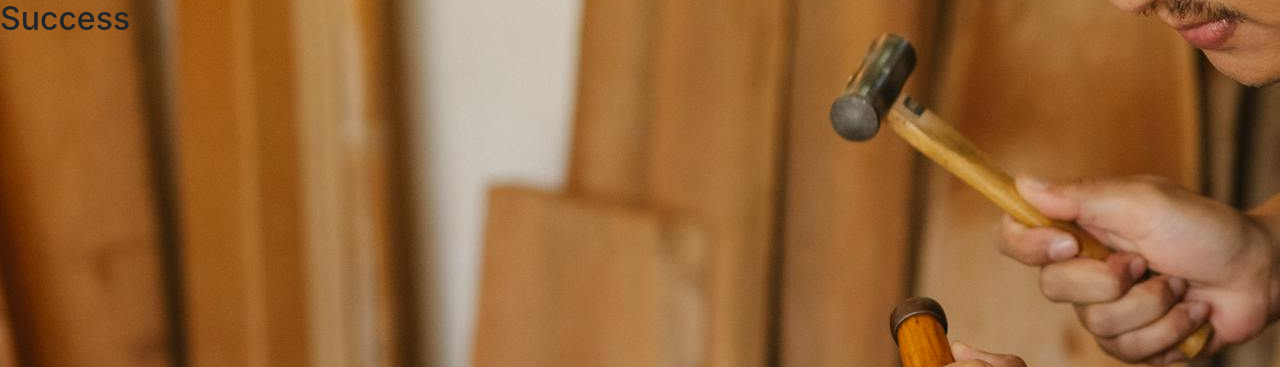
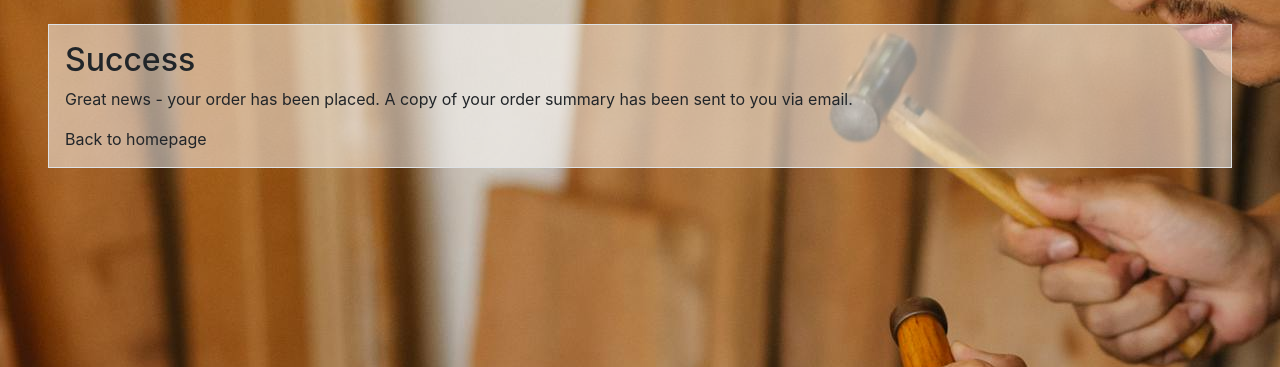
Before and after one commit to mikesealey/ci_pp4, a Django app: page /basket/success/ in a window 1280 px wide. Shown: the part 104-471 px from the top of the page. Run offline with Django 3.2, Linux system fonts and the light colour scheme; the visitor is signed in with stand-in values (Sample User, id 1); data that the repository does not hold is empty; some libraries are stand-ins or nearby versions.

Commit message:
builds a page to catch successful orders

```diff
--- a/templates/basket/success.html
+++ b/templates/basket/success.html
@@ -1,4 +1,8 @@
 {% extends "base.html" %}
 {% block content %}
-<h2>Success</h2>
+    <div id="" class="border mx-5 translucent-bg mt-4 p-3">
+        <h2>Success</h2>
+        <p>Great news - your order has been placed. A copy of your order summary has been sent to you via email.</p>
+        <a href="/">Back to homepage</a>
+    </div>
 {% endblock %}
```
